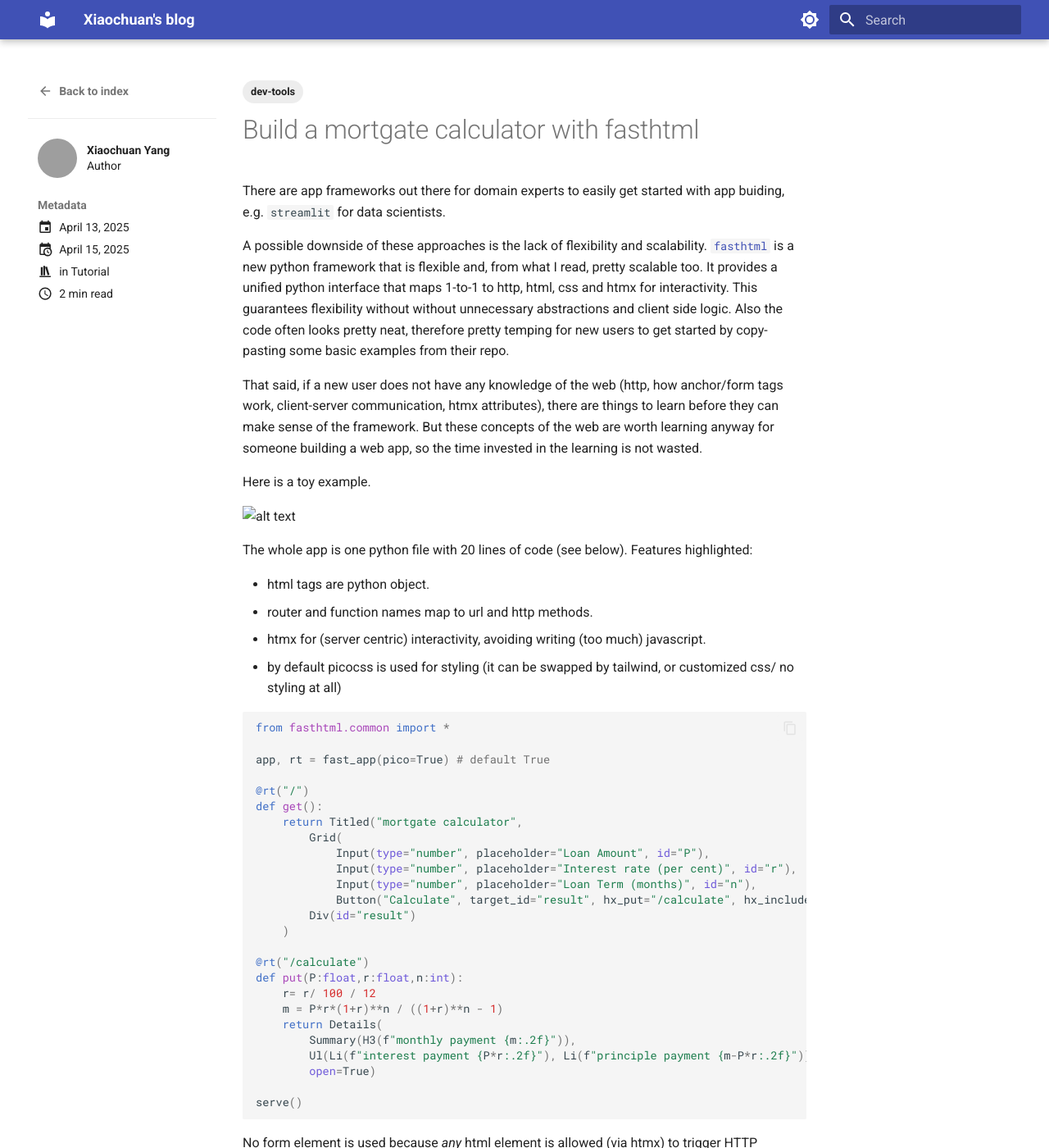
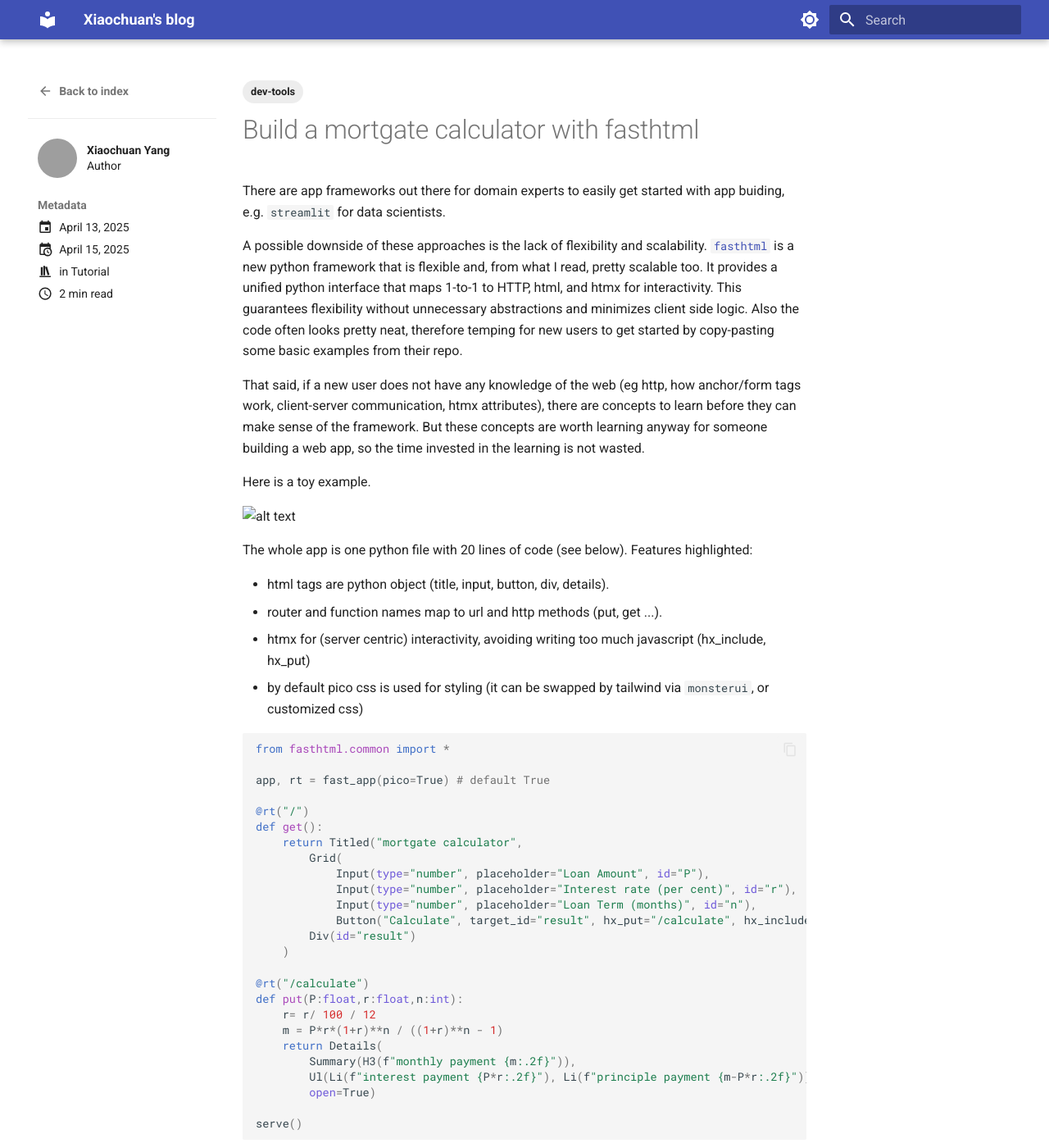
Before and after one commit to xiaochuany/blog, an MkDocs documentation site: the page built from docs/posts/2025-04-13-mortgate.md, in a window 1280 px wide and 1400 px high. Shown: the whole window at 82% size. Built offline with MkDocs 1.6.1 and Material for MkDocs 9.7.7, drawn with Linux system fonts in a browser that asks for light colours; grey boxes are pictures that could not be loaded.

Commit message:
minor update

````diff
--- a/docs/posts/2025-04-13-mortgate.md
+++ b/docs/posts/2025-04-13-mortgate.md
@@ -15,9 +15,9 @@ slug: mortgate
 
 There are app frameworks out there for domain experts to easily get started with app buiding, e.g. `streamlit` for data scientists.
 
-A possible downside of these approaches is the lack of flexibility and scalability. [`fasthtml`](https://www.fastht.ml/) is a new python framework that is flexible and,  from what I read, pretty scalable too. It provides a unified python interface that maps 1-to-1 to http, html, css and htmx for interactivity. This guarantees flexibility without without unnecessary abstractions and client side logic. Also the code often looks pretty neat, therefore pretty temping for new users to get started by copy-pasting some basic examples from their repo.
+A possible downside of these approaches is the lack of flexibility and scalability. [`fasthtml`](https://www.fastht.ml/) is a new python framework that is flexible and,  from what I read, pretty scalable too. It provides a unified python interface that maps 1-to-1 to HTTP, html, and htmx for interactivity. This guarantees flexibility without unnecessary abstractions and minimizes client side logic. Also the code often looks pretty neat, therefore temping for new users to get started by copy-pasting some basic examples from their repo.
 
-That said, if a new user does not have any knowledge of the web (http, how anchor/form tags work, client-server communication, htmx attributes), there are things to learn before they can make sense of the framework. But these concepts of the web are worth learning anyway for someone building a web app, so the time invested in the learning is not wasted.
+That said, if a new user does not have any knowledge of the web (eg http, how anchor/form tags work, client-server communication, htmx attributes), there are concepts to learn before they can make sense of the framework. But these concepts are worth learning anyway for someone building a web app, so the time invested in the learning is not wasted.
 
 Here is a toy example.
 
@@ -25,10 +25,10 @@ Here is a toy example.
 
 The whole app is one python file with 20 lines of code (see below). Features highlighted:
 
-- html tags are python object.
-- router and function names map to  url and http methods.
-- htmx for (server centric) interactivity, avoiding writing (too much) javascript.
-- by default picocss is used for styling (it can be swapped by tailwind, or customized css/ no styling at all)
+- html tags are python object (title, input, button, div, details).
+- router and function names map to  url and http methods (put, get ...).
+- htmx for (server centric) interactivity, avoiding writing too much javascript (hx_include, hx_put)
+- by default pico css is used for styling (it can be swapped by tailwind via `monsterui`, or customized css)
 
 ```py
 from fasthtml.common import *
````
